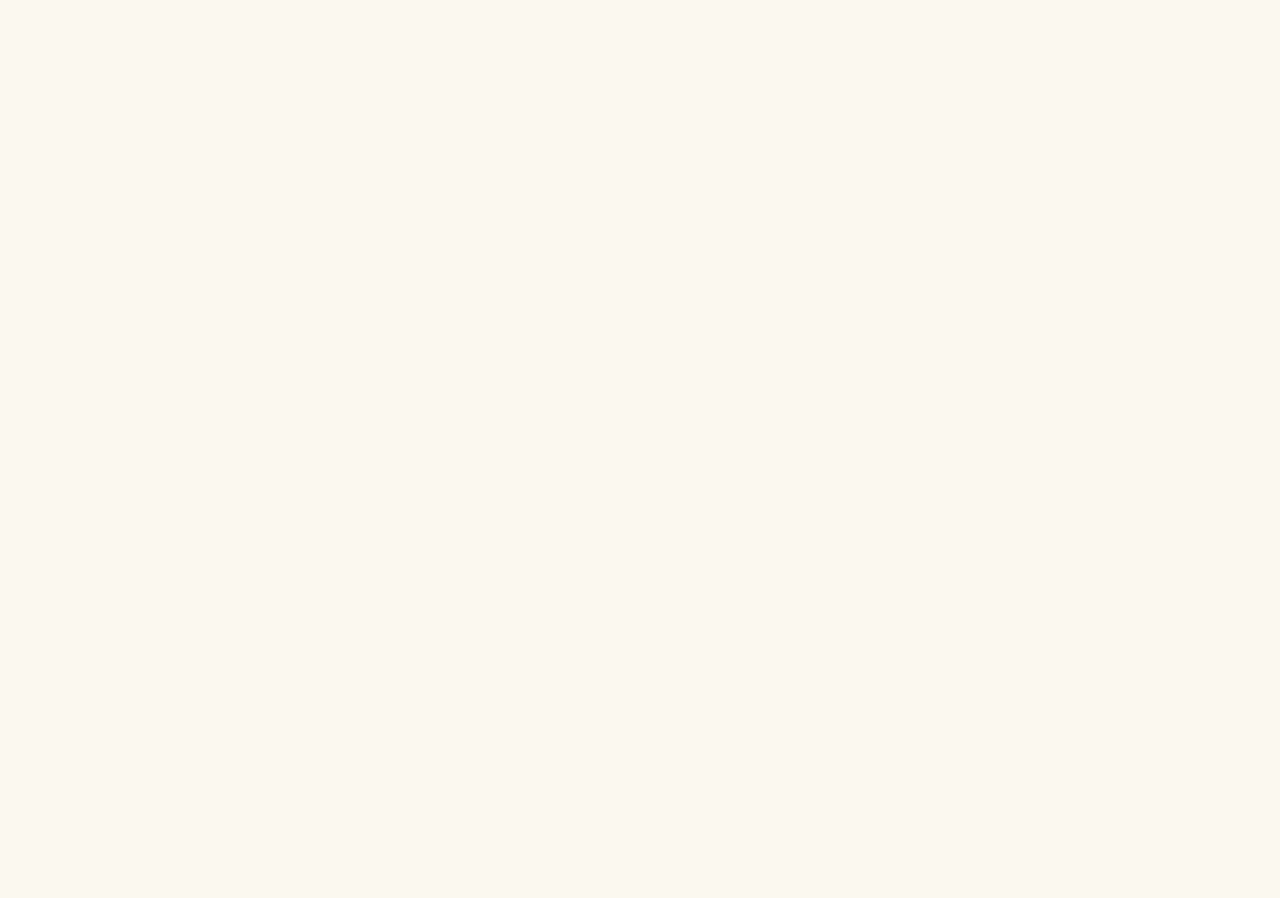
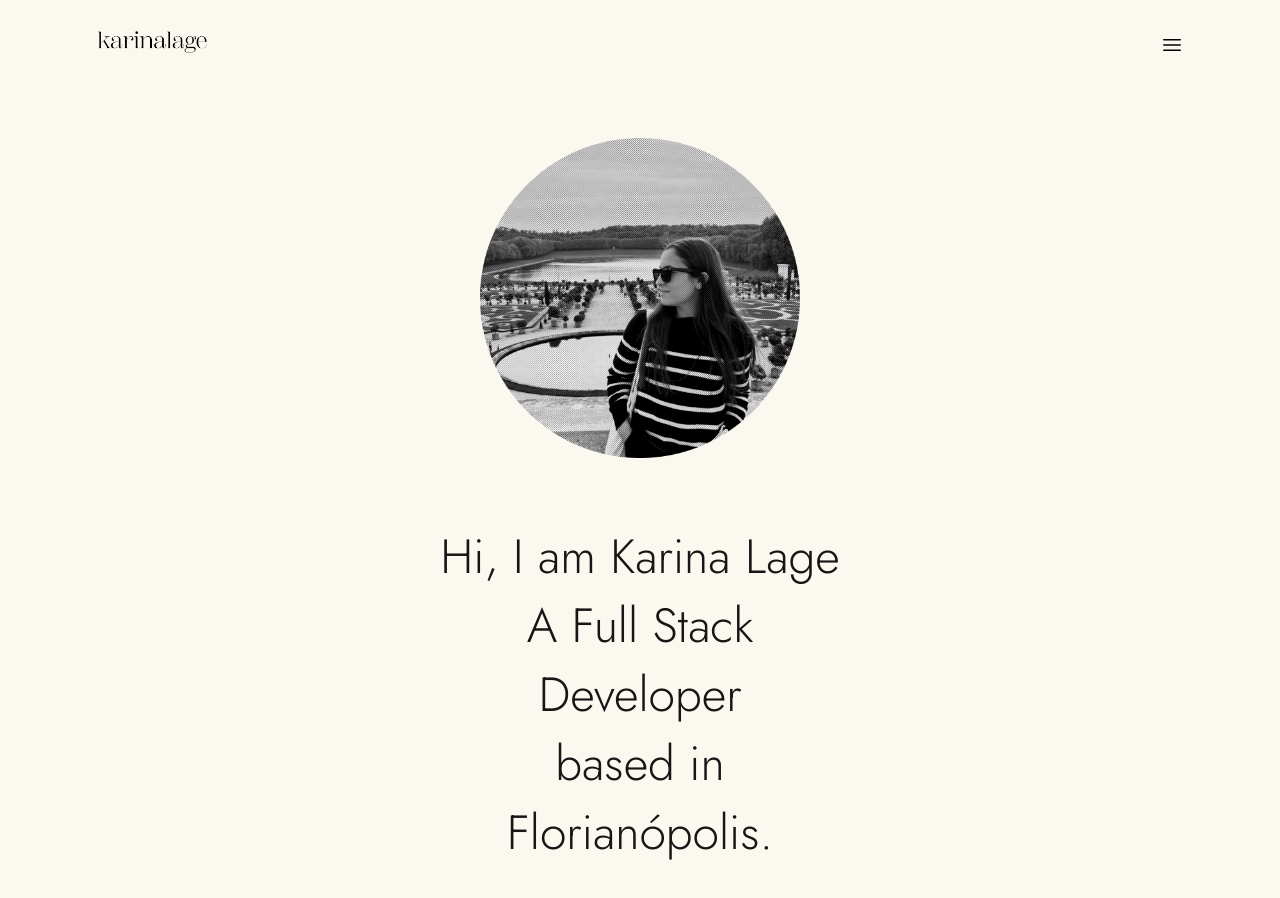
Before and after one commit to kaalage/karina-lage-portfolio, a React (Create React App) app: page / in a window 1280 px wide. Before the commit this address had no page. Shown: the top 898 px of the page. Before the commit the page ends 800 px from the top, so only its background shows below. Built offline with nearby package versions, Linux system fonts and the light colour scheme.

Commit message:
Testing new domain

```diff
--- a/package.json
+++ b/package.json
@@ -1,5 +1,5 @@
 {
-  "homepage": "https://kaalage.github.io/karina-lage-portfolio",
+  "homepage": "http://www.karinalage.com/",
   "name": "karina-lage-portfolio",
   "version": "0.1.0",
   "private": true,
--- a/src/App.js
+++ b/src/App.js
@@ -7,7 +7,7 @@
     <Router>
       <div className="App">
         <Routes>
-          <Route exact path="/karina-lage-portfolio" element={<Home />}></Route>
+          <Route exact path="/" element={<Home />}></Route>
         </Routes>
       </div>
     </Router>
```
